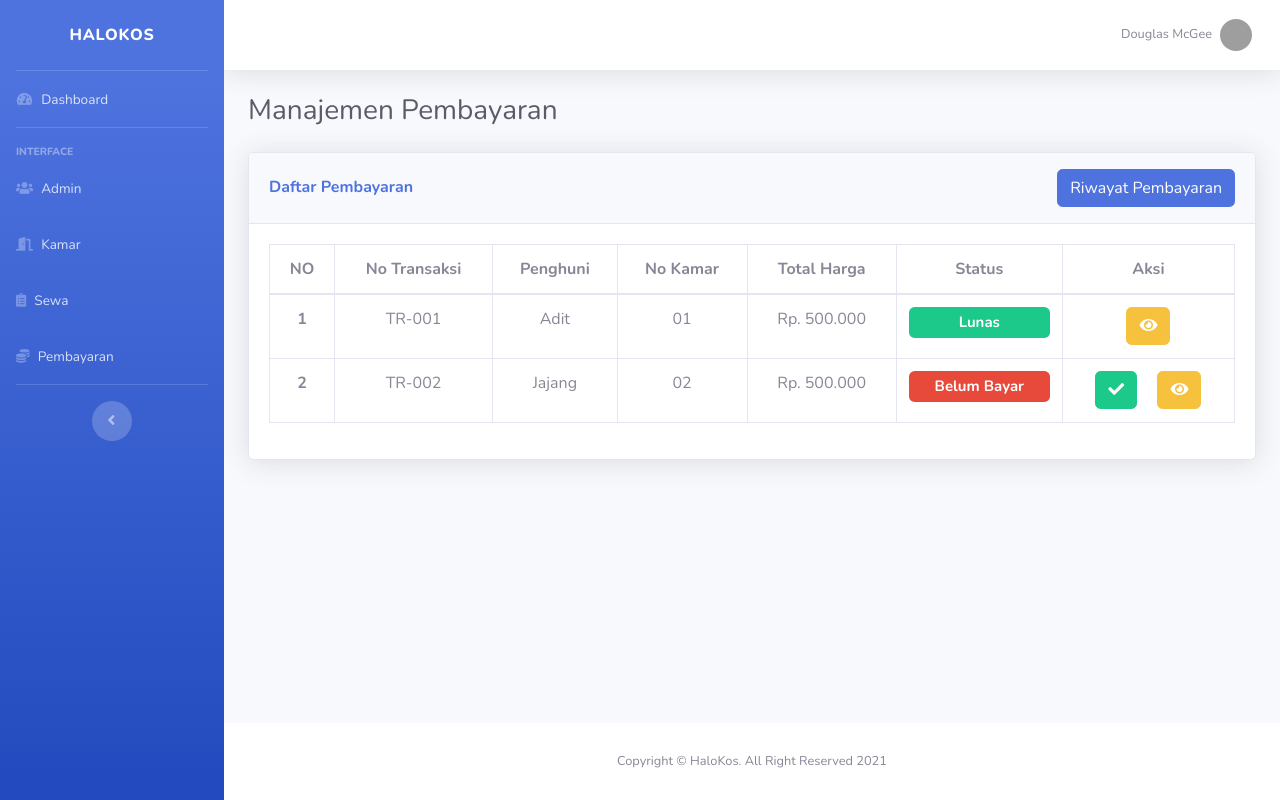
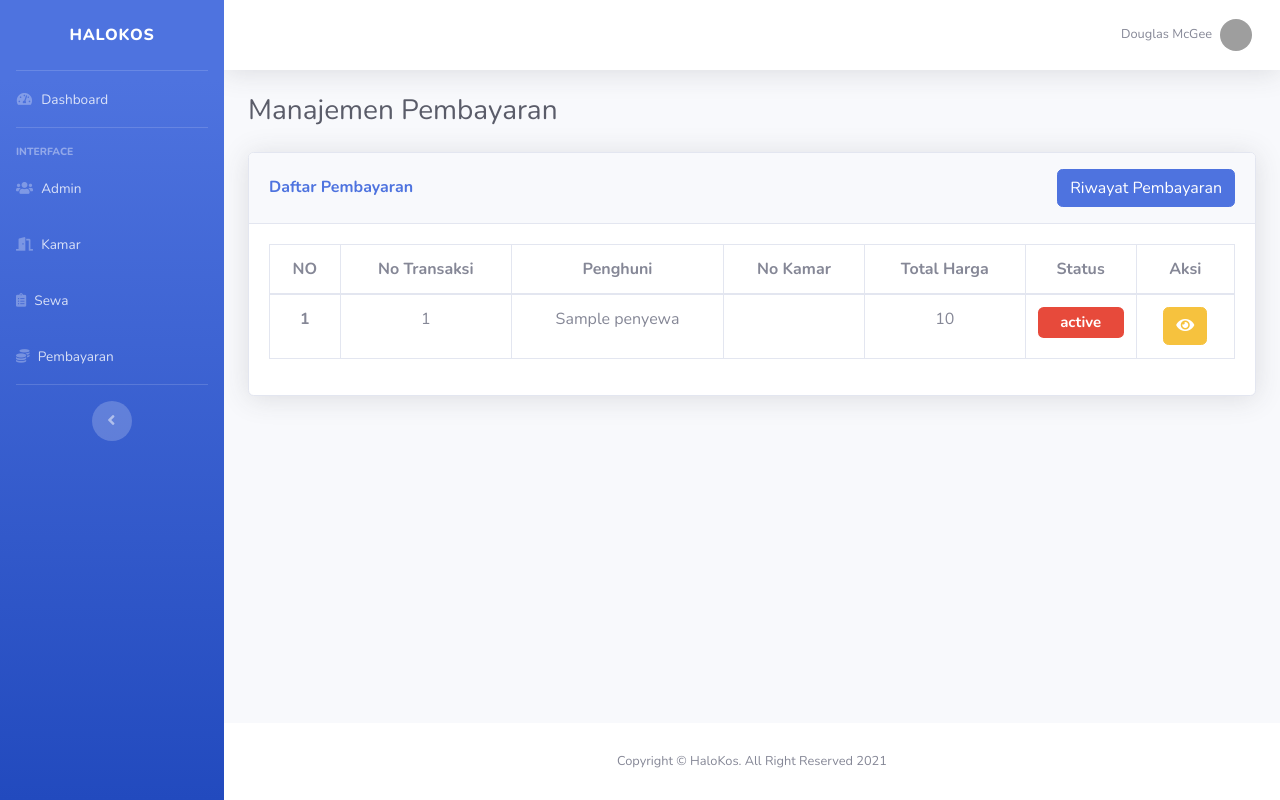
Before and after one commit to fachriansyahmni/Tugas_SO, a CodeIgniter 4 app: the page made by app/Views/pages/pembayaran.php in a window 1280 px wide. Run offline with PHP 8.4 and a stand-in for CodeIgniter, Linux system fonts and the light colour scheme; the template is opened without the code that fills it: most values are stand-ins (such as "Sample title", 1, 10 or a date in 2020); some libraries are stand-ins or nearby versions; grey boxes are pictures that could not be loaded.

Commit message:
Add pembayaran page

```diff
--- a/app/Config/Routes.php
+++ b/app/Config/Routes.php
@@ -39,6 +39,7 @@
 	return "login";
 });
 
+$routes->get('/pembayaran', 'Pembayaran::index');
 /*
  * --------------------------------------------------------------------
  * Additional Routing
--- a/app/Controllers/BaseController.php
+++ b/app/Controllers/BaseController.php
@@ -5,6 +5,7 @@
 use App\Models\KamarModel;
 use App\Models\PenyewaModel;
 use App\Models\SewaModel;
+use App\Models\PembayaranModel;
 use CodeIgniter\Controller;
 use CodeIgniter\HTTP\CLIRequest;
 use CodeIgniter\HTTP\IncomingRequest;
@@ -62,11 +63,13 @@
 	protected $kamarModel;
 	protected $penyewaModel;
 	protected $sewaModel;
+	protected $pembayaranModel;
 
 	public function __construct()
 	{
 		$this->kamarModel = new KamarModel();
 		$this->penyewaModel = new PenyewaModel();
 		$this->sewaModel = new SewaModel();
+		$this->pembayaranModel = new PembayaranModel();
 	}
 }
--- a/app/Views/pages/pembayaran.php
+++ b/app/Views/pages/pembayaran.php
@@ -33,39 +33,92 @@
                         </tr>
                     </thead>
                     <tbody>
+                        <?php
+                        $no = 1;
+                        foreach ($pembayaran as $index => $pmbyrn) :
+                        ?>
                             <tr>
-                            <th scope="row">1</th>
-                            <td>TR-001</td>
-                            <td>Adit</td>
-                            <td>01</td>
-                            <td>Rp. 500.000</td>
+                                <th scope="row"><?= $no++  ?></th>
+                                <td><?= $pmbyrn["IdSewa"] ?></td>
+                                <td><?= $pmbyrn["penyewa"] ?></td>
+                                <td><?= $pmbyrn["NoKamar"]  ?></td>
+                                <td><?= $pmbyrn["GrandTotal"]  ?></td>
                                 <td>
-                                <h5><span class="badge badge-success w-100 py-2">Lunas</span></h5>
+                                    <?php
+                                    if ($pmbyrn["status_pembayaran"] == "Lunas") {
+                                        $badge_color = "badge-success";
+                                    } else {
+                                        $badge_color = "badge-danger";
+                                    }
+                                    ?>
+                                    <h5><span class="badge <?= $badge_color ?> w-100 py-2"><?= $pmbyrn["status_pembayaran"]  ?></span></h5>
                                 </td>
                                 <td>
-                                <button type="button" class="btn btn-warning" data-toggle="modal" data-target="#modalDetail">
+                                    <!-- <button type="button" class="btn btn-success mr-3">
+                                        <i class="fas fa-check"></i>
+                                    </button> -->
+                                    <button type="button" class="btn btn-warning" data-toggle="modal" data-target="#modalDetail<?= $index ?>">
                                         <i class="fas fa-eye"></i>
                                     </button>
                                 </td>
                             </tr>
-                        <tr>
-                            <th scope="row">2</th>
-                            <td>TR-002</td>
-                            <td>Jajang</td>
-                            <td>02</td>
-                            <td>Rp. 500.000</td>
-                            <td>
-                                <h5><span class="badge badge-danger w-100 py-2">Belum Bayar</span></h5>
-                            </td>
-                            <td>
-                                <button type="button" class="btn btn-success mr-3">
-                                    <i class="fas fa-check"></i>
+
+
+                            <div class="modal fade" id="modalDetail<?= $index ?>" tabindex="-1" aria-labelledby="exampleModalLabel" aria-hidden="true">
+                                <div class="modal-dialog modal-dialog-centered modal-lg">
+                                    <div class="modal-content">
+                                        <div class="modal-header">
+                                            <h5 class="modal-title" id="exampleModalLabel">Detail Pembayaran</h5>
+                                            <button type="button" class="close" data-dismiss="modal" aria-label="Close">
+                                                <span aria-hidden="true">&times;</span>
                                             </button>
-                                <button type="button" class="btn btn-warning">
-                                    <i class="fas fa-eye"></i>
-                                </button>
-                            </td>
-                        </tr>
+                                        </div>
+                                        <form action="#">
+                                            <div class="modal-body">
+                                                <div class="form-group row">
+                                                    <label for="id" class="col-md-3">No Transaksi</label>
+                                                    <input type="text" class="form-control col-md-8" id="id" readonly value="<?= $pmbyrn["IdSewa"] ?>" name="id">
+                                                </div>
+                                                <div class="form-group row">
+                                                    <label for="nama" class="col-md-3">Nama Penghuni</label>
+                                                    <input type="text" class="form-control col-md-8" id="nama" readonly value="<?= $pmbyrn["penyewa"]  ?>" name="nama">
+                                                </div>
+                                                <div class="form-group row">
+                                                    <label for="kamar" class="col-md-3">No Kamar</label>
+                                                    <input type="text" class="form-control col-md-8" id="kamar" readonly value="<?= $pmbyrn["NoKamar"]  ?>" name="kamar">
+                                                </div>
+                                                <div class="form-group row">
+                                                    <label for="kamar" class="col-md-3">Status</label>
+                                                    <h5>
+                                                        <span class="badge <?= $badge_color ?> py-2 col-md-12"><?= $pmbyrn["status_pembayaran"]  ?></span>
+                                                    </h5>
+                                                </div>
+                                                <div class="form-group row">
+                                                    <label for="tanggal" class="col-md-3">Lama Sewa</label>
+                                                    <input type="date" class="form-control col-md-4" value="<?= $pmbyrn["TanggalSewa"] ?>" name="awalSewa">
+                                                    <input type="date" class="form-control col-md-4" value="<?= $pmbyrn["TanggalAkhirSewa"] ?>" name="akhirSewa">
+                                                </div>
+                                                <div class="form-group row">
+                                                    <label for="harga" class="col-md-3">Harga</label>
+                                                    <input type="number" class="form-control col-md-8" readonly id="harga" value="">
+                                                </div>
+                                                <div class="form-group row">
+                                                    <label for="total" class="col-md-3">Total Harga</label>
+                                                    <input type="number" class="form-control col-md-8" id="total" value="<?= $pmbyrn["GrandTotal"] ?>" name="totalharga">
+                                                </div>
+                                            </div>
+                                            <div class="modal-footer">
+                                                <button type="button" class="btn btn-secondary" data-dismiss="modal">Tutup</button>
+                                                <button type="button" class="btn btn-primary">Simpan</button>
+                                            </div>
+                                        </form>
+                                    </div>
+                                </div>
+                            </div>
+                        <?php
+
+                        endforeach;
+                        ?>
                     </tbody>
                 </table>
             </div>
@@ -78,55 +131,6 @@
 <!-- End Content Row -->
 
 <!-- Modal Detail -->
-<div class="modal fade" id="modalDetail" tabindex="-1" aria-labelledby="exampleModalLabel" aria-hidden="true">
-    <div class="modal-dialog modal-dialog-centered modal-lg">
-        <div class="modal-content">
-            <div class="modal-header">
-                <h5 class="modal-title" id="exampleModalLabel">Detail Pembayaran</h5>
-                <button type="button" class="close" data-dismiss="modal" aria-label="Close">
-                    <span aria-hidden="true">&times;</span>
-                </button>
-            </div>
-            <form action="#">
-                <div class="modal-body">
-                    <div class="form-group row">
-                        <label for="id" class="col-md-3">No Transaksi</label>
-                        <input type="text" class="form-control col-md-8" id="id" name="id">
-                    </div>
-                    <div class="form-group row">
-                        <label for="nama" class="col-md-3">Nama Penghuni</label>
-                        <input type="text" class="form-control col-md-8" id="nama" name="nama">
-                    </div>
-                    <div class="form-group row">
-                        <label for="kamar" class="col-md-3">No Kamar</label>
-                        <input type="number" class="form-control col-md-8" id="kamar" name="kamar">
-                    </div>
-                    <div class="form-group row">
-                        <label for="kamar" class="col-md-3">Status</label>
-                        <h5><span class="badge badge-success py-2 col-md-12">Lunas</span></h5>
-                    </div>
-                    <div class="form-group row">
-                        <label for="tanggal" class="col-md-3">Lama Sewa</label>
-                        <input type="date" class="form-control col-md-4" name="awalSewa">
-                        <input type="date" class="form-control col-md-4" name="akhirSewa">
-                    </div>
-                    <div class="form-group row">
-                        <label for="harga" class="col-md-3">Harga</label>
-                        <input type="number" class="form-control col-md-8" id="harga" name="harga">
-                    </div>
-                    <div class="form-group row">
-                        <label for="total" class="col-md-3">Total Harga</label>
-                        <input type="number" class="form-control col-md-8" id="total" name="harga">
-                    </div>
-                </div>
-                <div class="modal-footer">
-                    <button type="button" class="btn btn-secondary" data-dismiss="modal">Tutup</button>
-                    <button type="button" class="btn btn-primary">Simpan</button>
-                </div>
-            </form>
-        </div>
-    </div>
-</div>
 <!-- End Modal Detail -->
 
 <?= $this->endSection(); ?>
```
Also changed, not shown: app/Controllers/Pembayaran.php (added, +15 -0 lines), app/Models/PembayaranModel.php (added, +25 -0 lines), app/Models/SewaModel.php (+28 -0 lines). Lines whose indentation alone changed are shown as unchanged.
